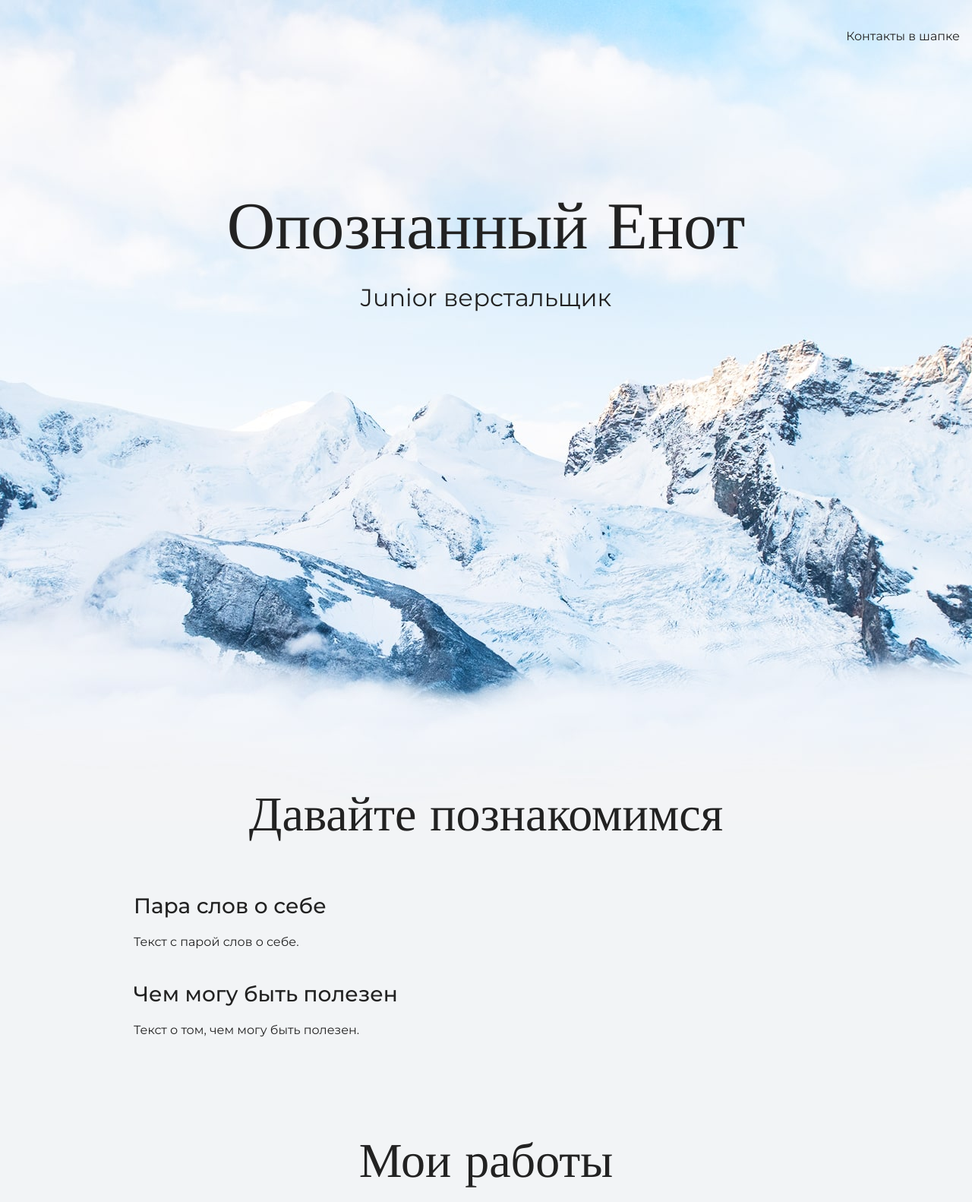
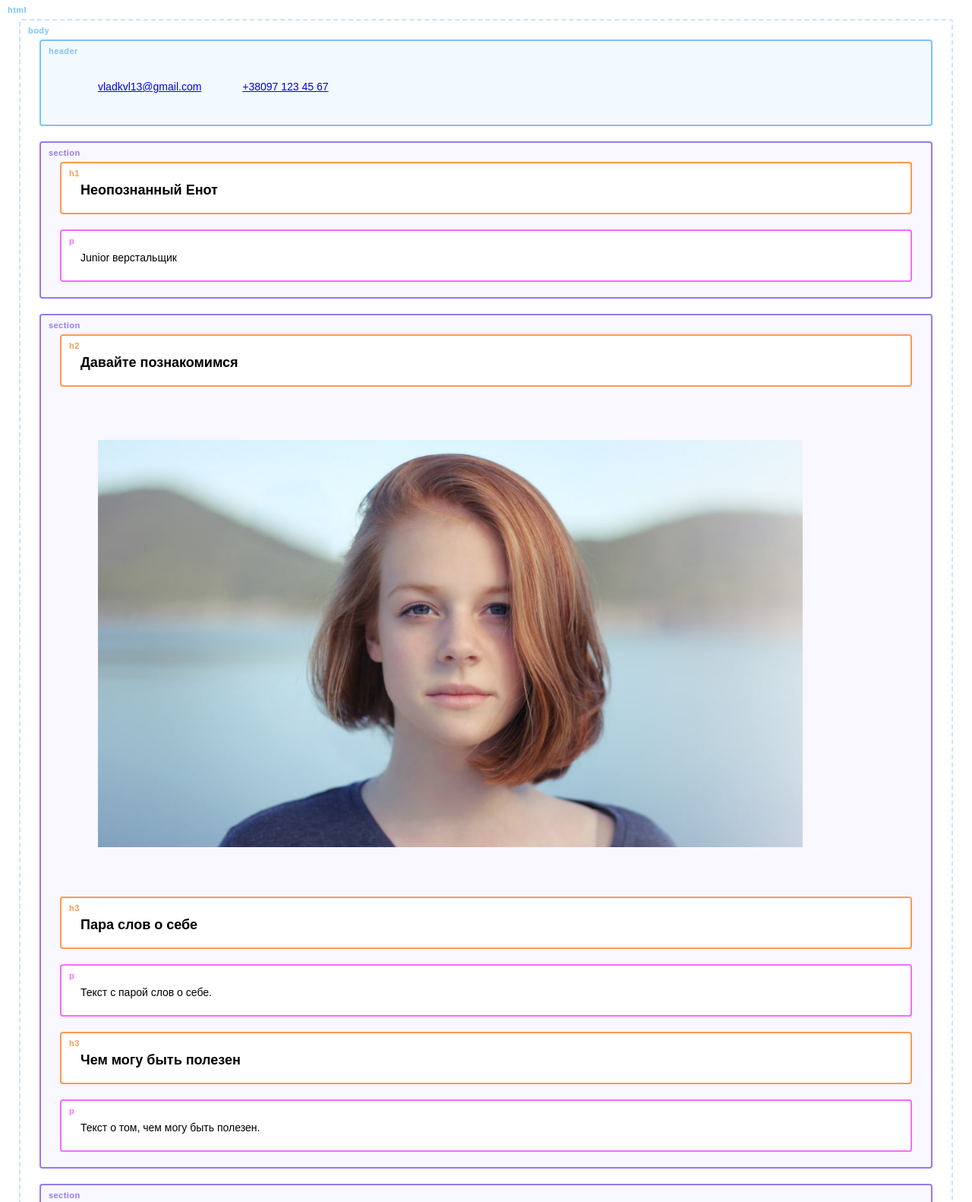
Before and after one commit to Vladkvl13/mysite, a plain HTML site: page index.html in a window 1280 px wide. Shown: the top 1582 px of the page at 76% size. Drawn offline with nearby package versions, Linux system fonts and the light colour scheme.

Commit message:
обновил контент,хедер и футер

```diff
--- a/index.html
+++ b/index.html
@@ -2,49 +2,51 @@
 <html lang="ru">
   <head>
     <meta charset="UTF-8">
-    <link rel="stylesheet" href="style.css">
-    <link href="https://fonts.googleapis.com/css?family=Montserrat:400,500,700|Old+Standard+TT&display=swap&subset=cyrillic" rel="stylesheet">
+    <link rel="stylesheet" href="outlines.css">
     <title>Портфолио Junior верстальщика</title>
   </head>
 
   <body>
     <header class="page-header">
       <div class="container">
-      Контакты в шапке
+        <a class="header-email" href="mailto:vladkvl13@gmail.com">vladkvl13@gmail.com</a>
+        <a class="header-phone" href="tel:+380971234567">+38097 123 45 67</a>
+      </div>
     </header>
 
     <section class="hero-image">
-      <div class="container">
-      <h1 class="heading">Опознанный Енот</h1>
+      <h1 class="heading">Неопознанный Енот</h1>
       <p>Junior верстальщик</p>
-      </div>
     </section>
 
     <section class="intro">
-      <div class="container">
       <h2 class="subheading">Давайте познакомимся</h2>
+      <figure class="user-image">
+        <img src="files/user.jpg" width="928" height="536 "alt="Фотография неопознанного Енота">
+      </figure>
       <h3>Пара слов о себе</h3>
       <p>Текст с парой слов о себе.</p>
       <h3>Чем могу быть полезен</h3>
       <p>Текст о том, чем могу быть полезен.</p>
-      </div>
     </section>
 
     <section class="portfolio">
-      <div class="container">
       <h2 class="subheading">Мои работы</h2>
-
+        <figure class="project-image">
+          <img src="files/project.jpg" width="928" height="536" alt="Cайт инструктора Кекса">
+        </figure>
       <h3>Сайт инструктора Кекса</h3>
+        <a class="button" href="source/project/index.html">Открыть страницу</a>
       <p>Небольшой лендинг о школе для начинающих.</p>
 
       <h3>Блог начинающего верстальщика</h3>
       <p>Статический блог про обучение HTML и CSS.</p>
-      </div>
     </section>
 
     <footer class="page-footer">
       <div class="container">
-      Контакты в подвале
+        <a class="footer-email" href="mailto:vladkvl13@gmail.com">vladkvl13@gmail.com</a>
+        <a class="footer-phone" href="+380971234567">+38097 123 45 67</a>
       </div>
     </footer>
   </body>
```
